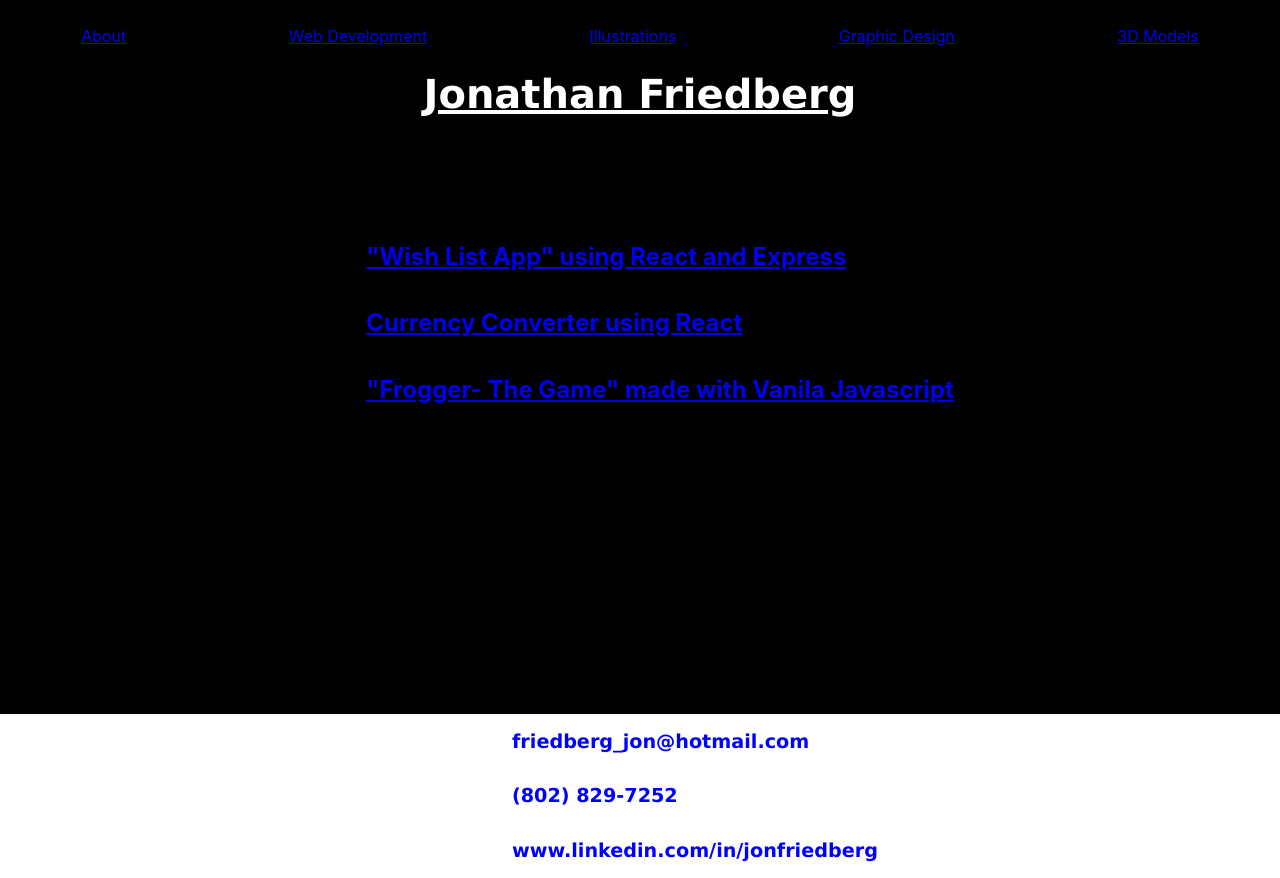
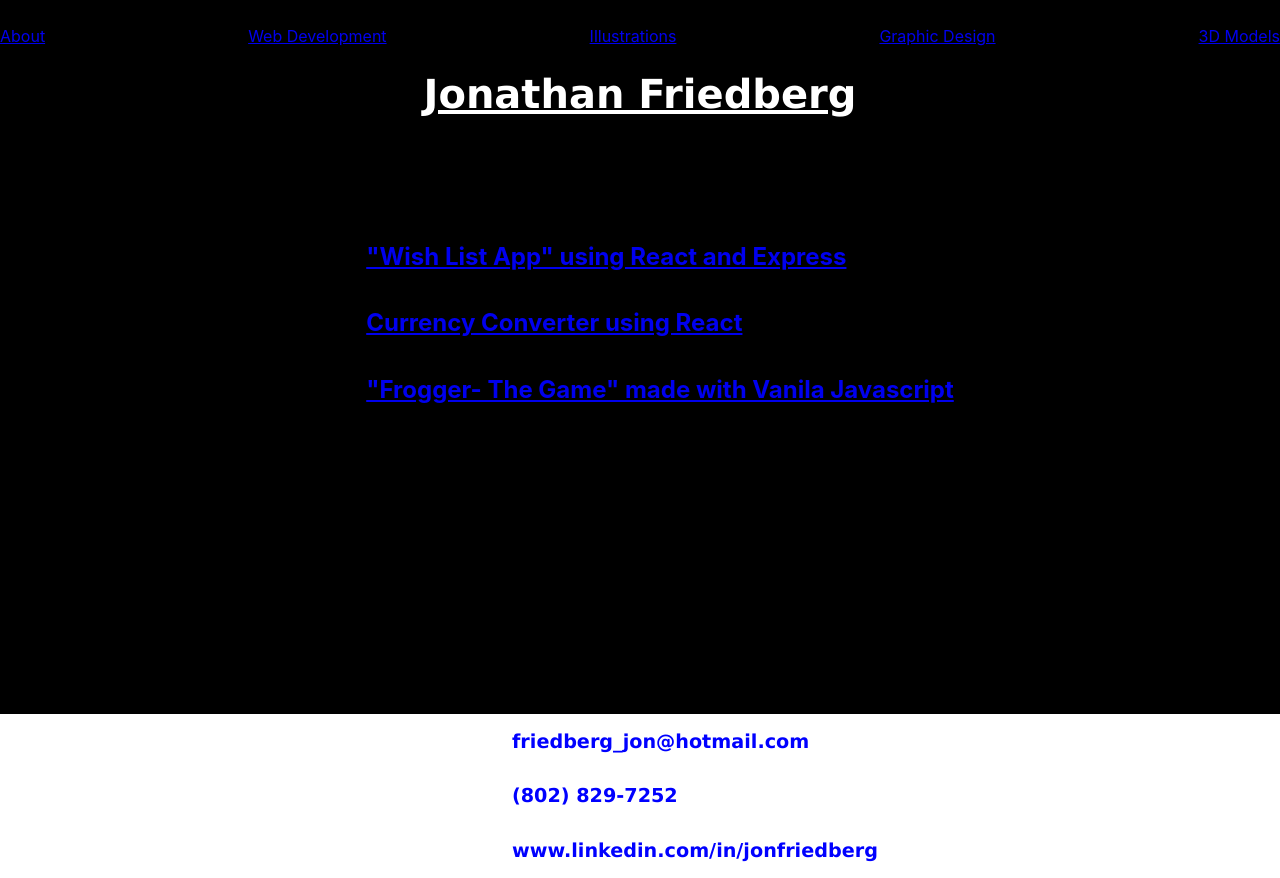
Before and after one commit to jonfriedberg123/home, a React (Create React App) app: page /web_development in a window 1280 px wide. Built offline with nearby package versions, Linux system fonts and the light colour scheme.

Commit message:
header link adjustment test

```diff
--- a/src/Style.css
+++ b/src/Style.css
@@ -115,7 +115,7 @@ padding-top:2%;
 .HeaderLinks {
  margin: 0 auto;
  display: flex;
- justify-content: space-around;
+ justify-content: space-between;
 }
 
 
@@ -136,7 +136,6 @@ padding-top:2%;
 .LinkOne {
   margin: 0 auto;
   margin-top: 3%;
-  display: flex;
   font-weight:bold;
   font-size:1.5em
 }
@@ -145,7 +144,6 @@ padding-top:2%;
 .LinkTwo {
   margin: 0 auto;
   margin-top: 3%;
-  display: flex;
   font-weight:bold;
   font-size:1.5em
 }
@@ -154,7 +152,6 @@ padding-top:2%;
   margin: 0 auto;
   margin-top: 3%;
   margin-bottom: 50%;
-  display: flex;
   font-weight:bold;
   font-size:1.5em
 }
```
